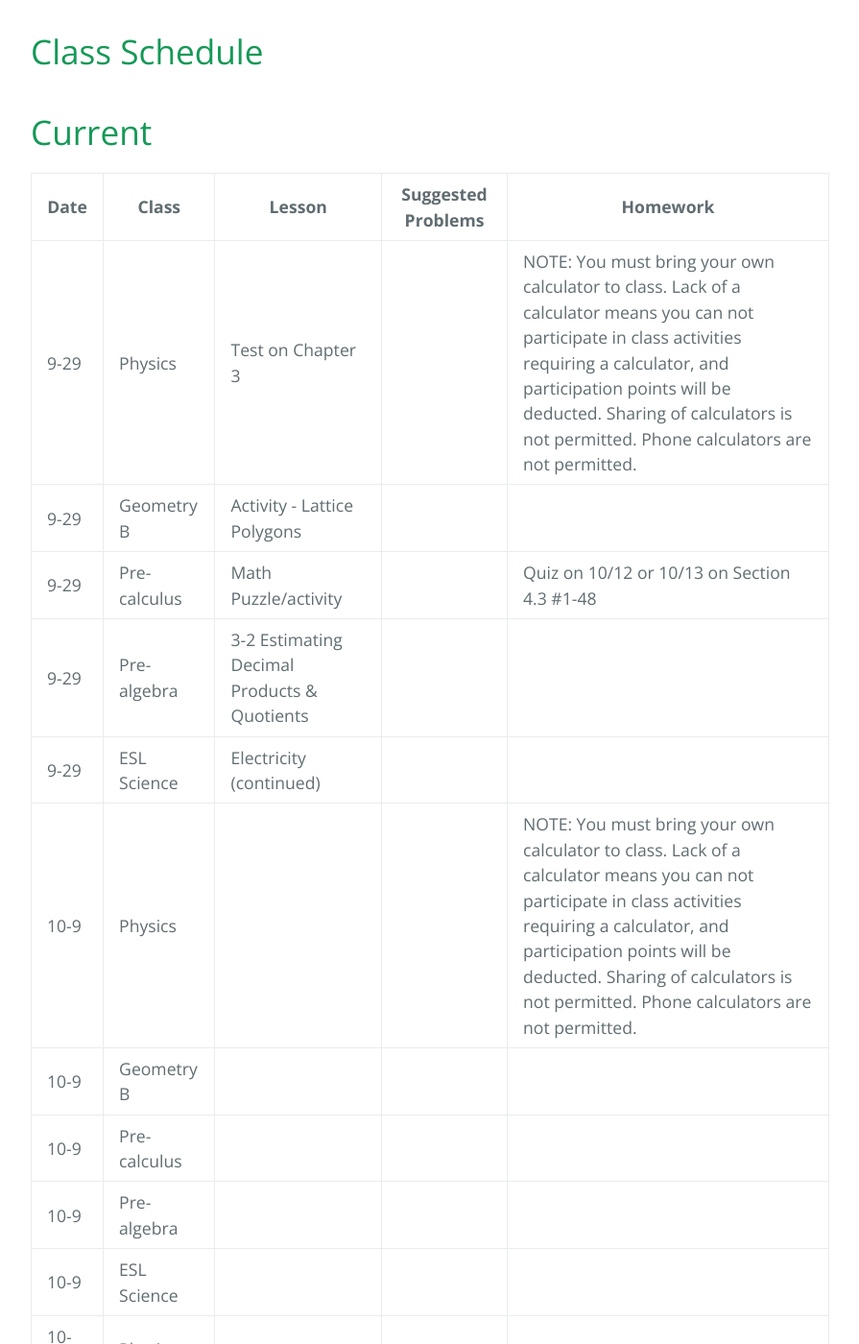
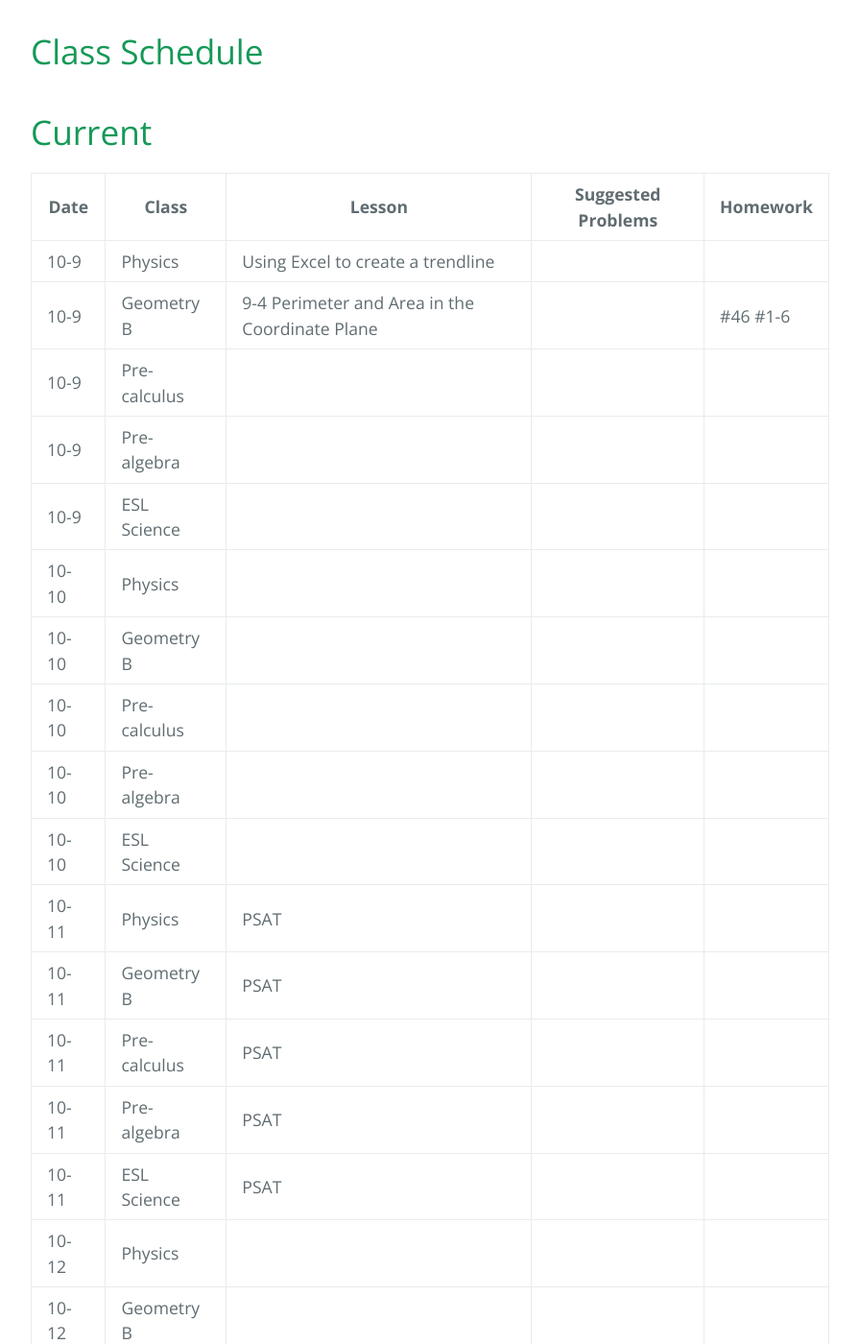
Before and after one commit to gpayoo/gpayoo, a Jekyll site: the page built from index.md, in a window 1280 px wide and 1400 px high, scrolled down 388 px. Shown: the whole window at 96% size, without its empty margins (192-1087 px from the left). Built offline with Jekyll 4.4.1, drawn with Linux system fonts in a browser that asks for light colours; our own code applies the rules of GitHub Pages for plain Markdown files; some of the changed text lies outside the part shown.

Commit message:
Update index.md

```diff
--- a/index.md
+++ b/index.md
@@ -10,13 +10,8 @@ layout: default
 
 | Date | Class | Lesson | Suggested Problems | Homework |
 | ---- | ----- | ------ | -------- | ---
-| 9-29 | Physics | Test on Chapter 3 | |  NOTE: You must bring your own calculator to class. Lack of a calculator means you can not participate in class activities requiring a calculator, and participation points will be deducted. Sharing of calculators is not permitted. Phone calculators are not permitted.
-| 9-29 | Geometry B | Activity - Lattice Polygons  | |  |
-| 9-29 | Pre-calculus | Math Puzzle/activity | | Quiz on 10/12 or 10/13 on Section 4.3 #1-48
-| 9-29 | Pre-algebra | 3-2 Estimating Decimal Products & Quotients | |
-| 9-29 | ESL Science | Electricity (continued) |  |
-| 10-9 | Physics |  | |  NOTE: You must bring your own calculator to class. Lack of a calculator means you can not participate in class activities requiring a calculator, and participation points will be deducted. Sharing of calculators is not permitted. Phone calculators are not permitted.
-| 10-9 | Geometry B |   | |  |
+| 10-9 | Physics |  Using Excel to create a trendline| |
+| 10-9 | Geometry B |  9-4 Perimeter and Area in the Coordinate Plane | | #46 #1-6 |
 | 10-9 | Pre-calculus | | |
 | 10-9 | Pre-algebra |   | |
 | 10-9 | ESL Science | |  |
@@ -45,6 +40,11 @@ layout: default
 
 | Date | Class | Lesson | Suggested Problems | Homework |
 | ---- | ----- | ------ | -------- | ---
+| 9-29 | Physics | Test on Chapter 3 | |  NOTE: You must bring your own calculator to class. Lack of a calculator means you can not participate in class activities requiring a calculator, and participation points will be deducted. Sharing of calculators is not permitted. Phone calculators are not permitted.
+| 9-29 | Geometry B | Activity - Lattice Polygons  | |  |
+| 9-29 | Pre-calculus | Math Puzzle/activity | | Quiz on 10/12 or 10/13 on Section 4.3 #1-48
+| 9-29 | Pre-algebra | 3-2 Estimating Decimal Products & Quotients | |
+| 9-29 | ESL Science | Electricity (continued) |  |
 | 9-28 | Physics | Lab | | Lab Reports on Reaction Time & Galileo's Ramp due Friday; Chapter 3 test Friday
 | 9-28 | Geometry B | Composite Figures  | |  |
 | 9-28 | Pre-calculus | Trig. Functions & Reference angles (continued)  | |  HW due Friday #46 to 49
```
